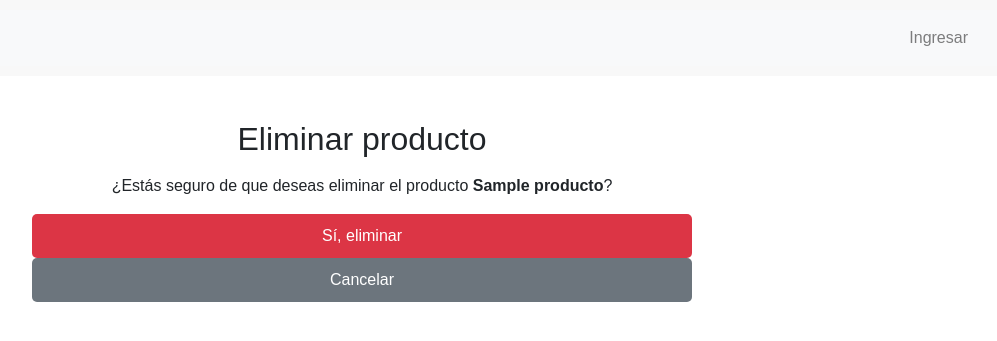
After one commit to duducus/purse, a Django app: page /eliminar_producto/1/ in a window 1280 px wide. The commit adds this page. Shown: the top 341 px of the page, without its empty margins (278-1275 px from the left). Run offline with Django 5.2, Linux system fonts and the light colour scheme; tables that the repository leaves empty hold one stand-in row (values such as "Sample post"); some libraries are stand-ins or nearby versions.

Commit message:
Implementación para borrar cartas del buy list

```diff
--- a/login/core/admin.py
+++ b/login/core/admin.py
@@ -8,6 +8,7 @@ from io import TextIOWrapper
 from .models import CustomUser
 from .forms import CustomUserCreationForm, CustomUserChangeForm
 from django.utils.html import format_html
+from .models import Producto
 
 class CustomUserAdmin(UserAdmin):
     form = CustomUserChangeForm
@@ -93,4 +94,9 @@ class CustomUserAdmin(UserAdmin):
         extra_context['bulk_upload_url'] = 'admin/core/customuser/bulk-upload/'
         return super().changelist_view(request, extra_context=extra_context)
 
+@admin.register(Producto)
+class ProductoAdmin(admin.ModelAdmin):
+    list_display = ('nombre', 'precio', 'tag')
+    search_fields = ('nombre', 'tag')
+
 admin.site.register(CustomUser, CustomUserAdmin)
--- a/login/core/templates/core/buy_list.html
+++ b/login/core/templates/core/buy_list.html
@@ -23,6 +23,7 @@
             <div class="product-grid">
                 {% for producto in productos_pokemon %}
                 <div class="product-card">
+                    <a href="{% url 'eliminar_producto' producto.id %}" class="delete-button" title="Eliminar producto">✖</a>
                     <img src="{{ producto.imagen.url }}" alt="{{ producto.nombre }}">
                     <h4>{{ producto.nombre }}</h4>
                     <p>Precio: ${{ producto.precio }}</p>
@@ -35,6 +36,7 @@
             <div class="product-grid">
                 {% for producto in productos_yu_gi_oh %}
                 <div class="product-card">
+                    <a href="{% url 'eliminar_producto' producto.id %}" class="delete-button" title="Eliminar producto">✖</a>
                     <img src="{{ producto.imagen.url }}" alt="{{ producto.nombre }}">
                     <h4>{{ producto.nombre }}</h4>
                     <p>Precio: ${{ producto.precio }}</p>
@@ -48,9 +50,11 @@
                 {% for producto in productos_magic %}
                 <div class="product-card">
                     <img src="{{ producto.imagen.url }}" alt="{{ producto.nombre }}">
+                    <a href="{% url 'eliminar_producto' producto.id %}" class="delete-button" title="Eliminar producto">✖</a>
                     <h4>{{ producto.nombre }}</h4>
                     <p>Precio: ${{ producto.precio }}</p>
                 </div>
+
                 {% endfor %}
             </div>
         </div>
--- a/login/core/templates/core/buy_list2.html
+++ b/login/core/templates/core/buy_list2.html
@@ -13,6 +13,7 @@
     {% load static %}
     {% block content %}
     <main class>
+        <br>
       <h2>Buy list</h2>
     <div class="container mt-4">
         <ul class="nav nav-tabs">
--- /dev/null
+++ b/login/core/templates/core/eliminar_producto.html
@@ -0,0 +1,13 @@
+{% extends 'core/base.html' %}
+
+{% block content %}
+<main>
+  <h2>Eliminar producto</h2>
+  <p>¿Estás seguro de que deseas eliminar el producto <strong>{{ producto.nombre }}</strong>?</p>
+  <form method="post">
+    {% csrf_token %}
+    <button type="submit" class="btn btn-danger">Sí, eliminar</button>
+    <a href="{% url 'buy_list' %}" class="btn btn-secondary">Cancelar</a>
+  </form>
+</main>
+{% endblock %}
--- a/login/core/templates/static/css/styles.css
+++ b/login/core/templates/static/css/styles.css
@@ -354,6 +354,22 @@ table td form button {
     flex-direction: column;
     justify-content: space-between;
     padding: 15px;
+    position: relative;
+}
+
+.delete-button {
+    position: absolute;
+    bottom: -5px;
+    right: 0px;
+    color: red;
+    text-decoration: none;
+    font-size: 30px;
+    font-weight: bold;
+    cursor: pointer;
+}
+
+.delete-button:hover {
+    color: darkred;
 }
 
 .product-card img {
--- a/login/core/urls.py
+++ b/login/core/urls.py
@@ -24,6 +24,7 @@ urlpatterns = [
     path('agregar_producto/', views.agregar_producto, name='agregar_producto'),
     path('buy_list/', views.buy_list, name='buy_list'),
     path('buylist/', views.buy_list2, name='buy_list2'),
+    path('eliminar_producto/<int:producto_id>/', views.eliminar_producto, name='eliminar_producto'),
 ]
 
 if settings.DEBUG:
--- a/login/core/views.py
+++ b/login/core/views.py
@@ -321,3 +321,14 @@
         'productos_yu_gi_oh': productos_yu_gi_oh,
         'productos_magic': productos_magic,
     })
+
+# Vista para eliminar un producto
+def eliminar_producto(request, producto_id):
+    producto = get_object_or_404(Producto, id=producto_id)
+
+    if request.method == "POST":
+        producto.delete()
+        messages.success(request, f"El producto '{producto.nombre}' ha sido eliminado con éxito.")
+        return redirect('buy_list')  # Redirige a la lista de productos
+
+    return render(request, 'core/eliminar_producto.html', {'producto': producto})
```
